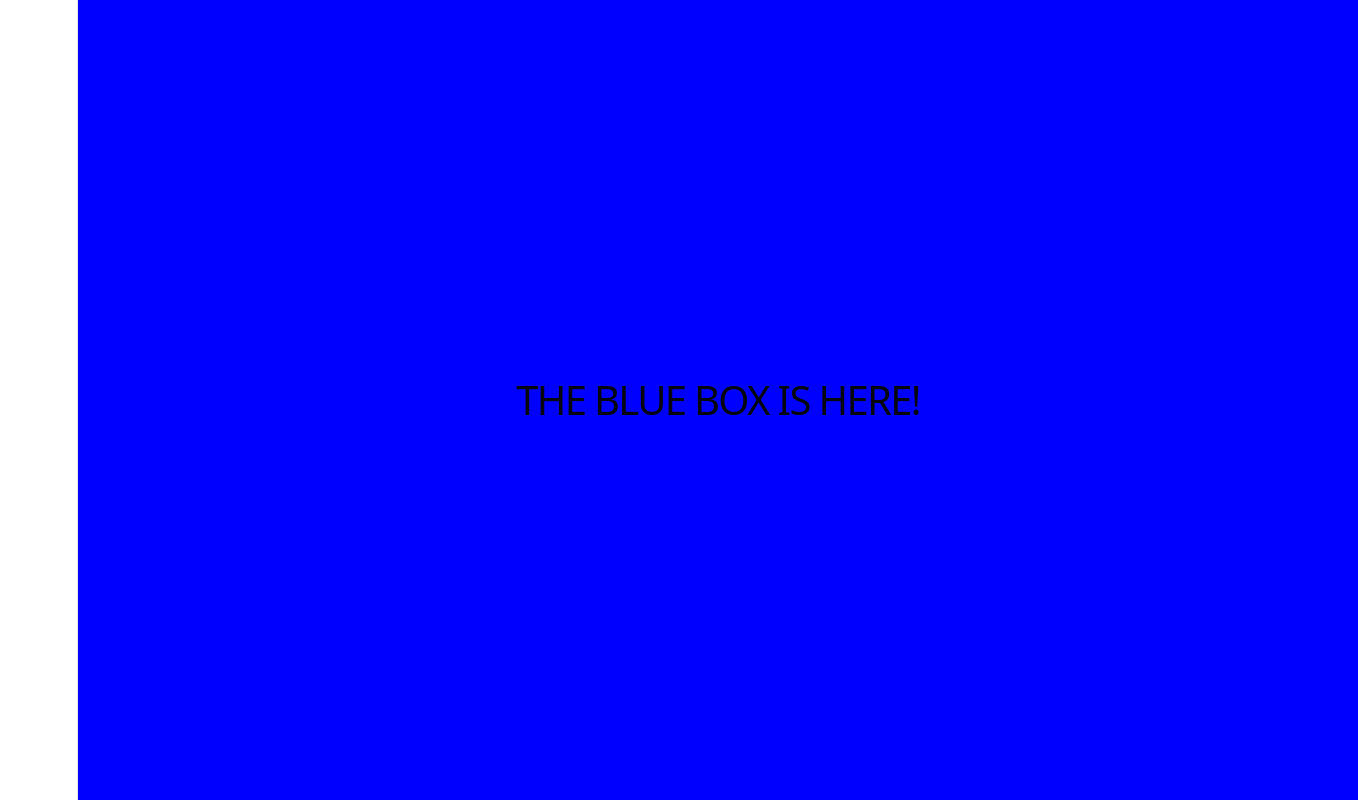
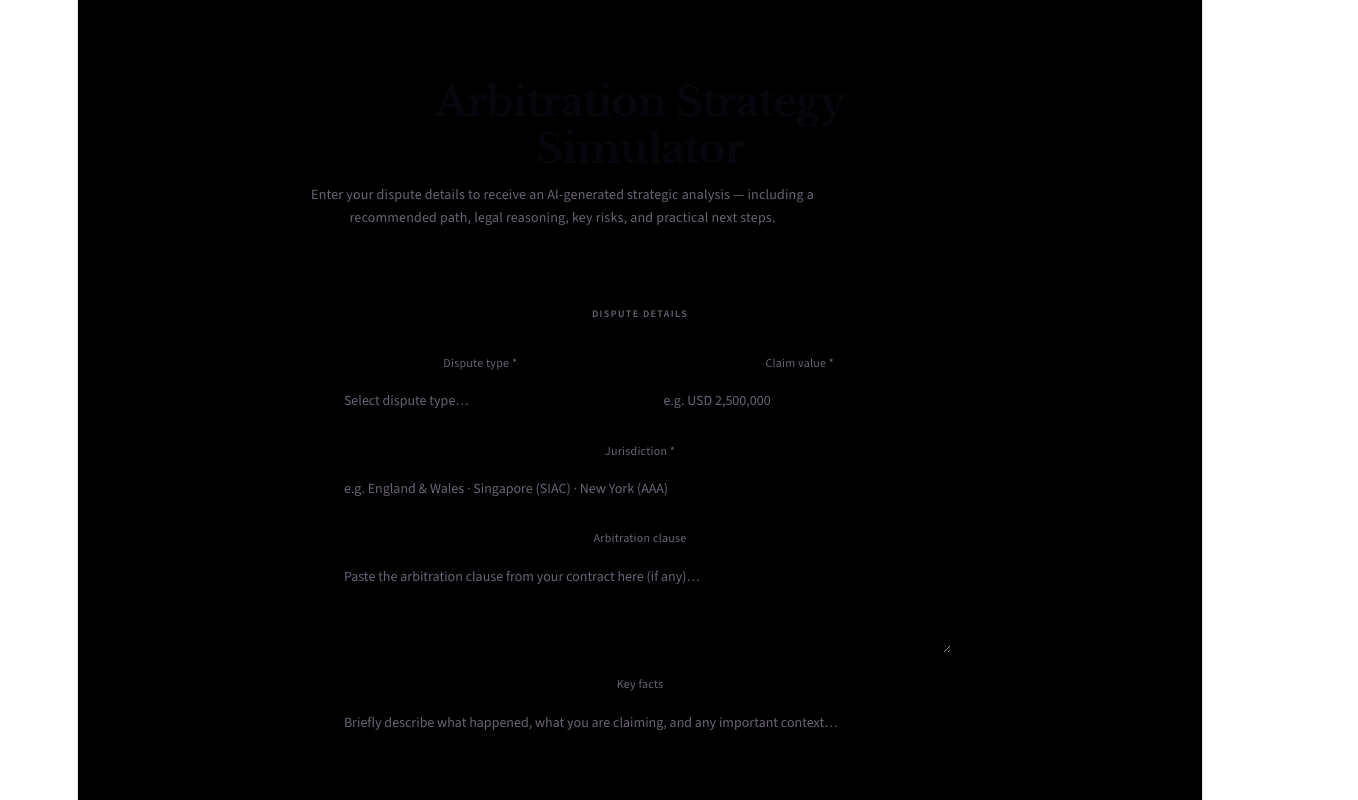
Before and after one commit to anushkapalit-ui/arbitration-app, a React (Vite) app: page / in a window 1280 px wide. Shown: the top 800 px of the page, 1358 px wide, since content can reach past the window. Built offline with nearby package versions, Linux system fonts and the light colour scheme.

Commit message:
Update App.jsx

```diff
--- a/src/App.jsx
+++ b/src/App.jsx
@@ -1,17 +1,10 @@
 import React from 'react'
+import ArbitrationSimulator from './ArbitrationSimulator'
 
 export default function App() {
   return (
-    <div style={{
-      height: '100vh',
-      width: '100vw',
-      background: 'blue',
-      color: 'white',
-      display: 'flex',
-      alignItems: 'center',
-      justifyContent: 'center'
-    }}>
-      <h1 style={{ fontSize: '40px' }}>THE BLUE BOX IS HERE!</h1>
+    <div style={{ minHeight: '100vh', backgroundColor: '#000' }}>
+      <ArbitrationSimulator />
     </div>
   )
 }
```
